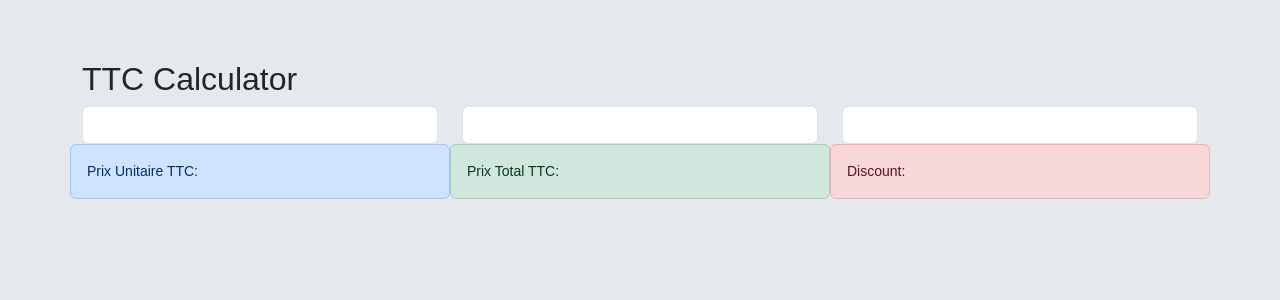
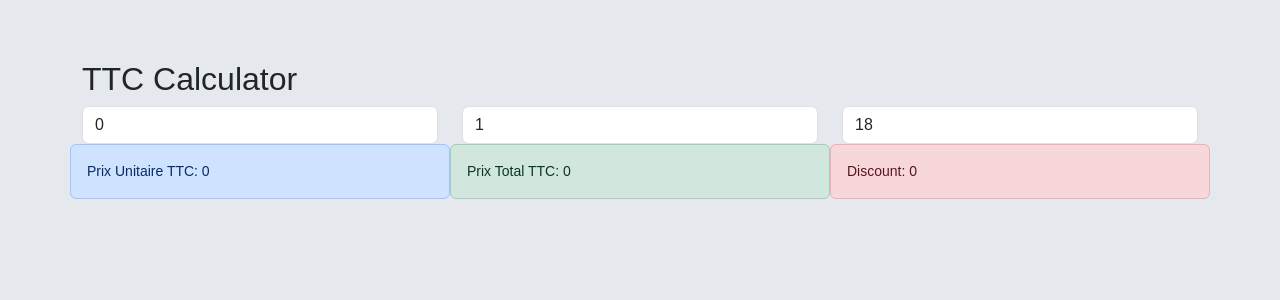
Before and after one commit to aymensellaouti/ngM2i10626, an Angular app: page / in a window 1280 px wide. Shown: the top 300 px of the page. Built offline with nearby package versions, Linux system fonts and the light colour scheme.

Commit message:
correction TTC

```diff
--- a/src/app/signals/ttc/ttc.component.html
+++ b/src/app/signals/ttc/ttc.component.html
@@ -1,19 +1,19 @@
 <h2>TTC Calculator</h2>
 
 <div class="row">
-  <div class="col"><input type="number" class="form-control"></div>
-  <div class="col"><input type="number" class="form-control"></div>
-  <div class="col"><input type="number" class="form-control"></div>
+  <div class="col"><input [(ngModel)]="priceHt" type="number" class="form-control"></div>
+  <div class="col"><input [(ngModel)]="qty" type="number" class="form-control"></div>
+  <div class="col"><input [(ngModel)]="taxe" type="number" class="form-control"></div>
 </div>
 
 <div class="row">
   <div class="col alert alert-primary">
-    Prix Unitaire TTC:
+    Prix Unitaire TTC: {{unitaireTtc()}}
   </div>
   <div class="col alert alert-success">
-    Prix Total TTC:
+    Prix Total TTC: {{totalTtc()}}
   </div>
   <div class="col alert alert-danger">
-    Discount:
+    Discount: {{discount()}}
   </div>
 </div>
--- a/src/app/signals/ttc/ttc.component.ts
+++ b/src/app/signals/ttc/ttc.component.ts
@@ -1,10 +1,33 @@
-import { Component } from '@angular/core';
+import { Component, computed, effect, signal } from '@angular/core';
+import { FormsModule } from '@angular/forms';
 
 @Component({
   selector: 'app-ttc',
   templateUrl: './ttc.component.html',
-  styleUrl: './ttc.component.css'
+  styleUrl: './ttc.component.css',
+  imports: [FormsModule]
 })
 export class TtcComponent {
-
+  // State
+  priceHt = signal(0);
+  taxe = signal(18);
+  qty = signal(1);
+  // Calculable
+  unitaireTtc = computed(() => (this.priceHt() * (100 + this.taxe())) / 100);
+  discount = computed(() => {
+    let discountPercent = 0;
+    if (this.qty() > 10 && this.qty() <= 15) {
+      discountPercent = 20;
+    } else if (this.qty() > 15) {
+      discountPercent = 30;
+    }
+    return (this.unitaireTtc() * discountPercent) / 100;
+  });
+  totalTtc = computed(() => (this.unitaireTtc() - this.discount()) * this.qty());
+  logOverPrice = effect(() => {
+    if (this.totalTtc() > 150) {
+      //alert("Budget dépassé");
+      console.log('Budget dépassé');
+    }
+  });
 }
```
